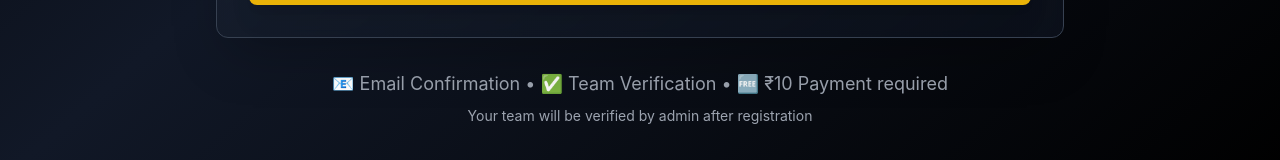
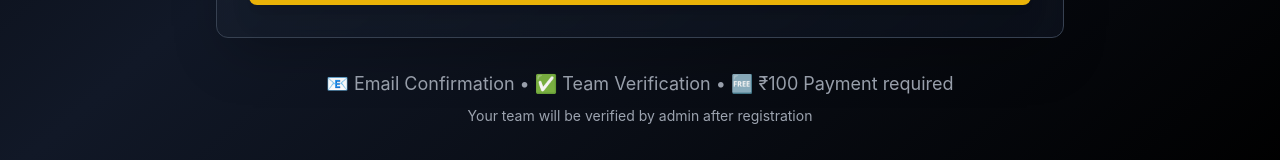
Before and after one commit to niravkagathara/razorpay_intigration_project_frontend, a React (Create React App) app: page /register in a window 1280 px wide. Shown: the part 942-1102 px from the top of the page. Built offline with nearby package versions, Linux system fonts and the light colour scheme.

Commit message:
Update RegistrationForm.jsx

```diff
--- a/src/components/RegistrationForm.jsx
+++ b/src/components/RegistrationForm.jsx
@@ -301,7 +301,7 @@ const RegistrationForm = () => {
 
         {/* Additional Info */}
         <div className="mt-8 text-center text-gray-400">
-          <p className="text-lg mb-2">📧 Email Confirmation • ✅ Team Verification • 🆓 ₹10 Payment required</p>
+          <p className="text-lg mb-2">📧 Email Confirmation • ✅ Team Verification • 🆓 ₹100 Payment required</p>
           <p className="text-sm">Your team will be verified by admin after registration</p>
         </div>
       </div>
```
